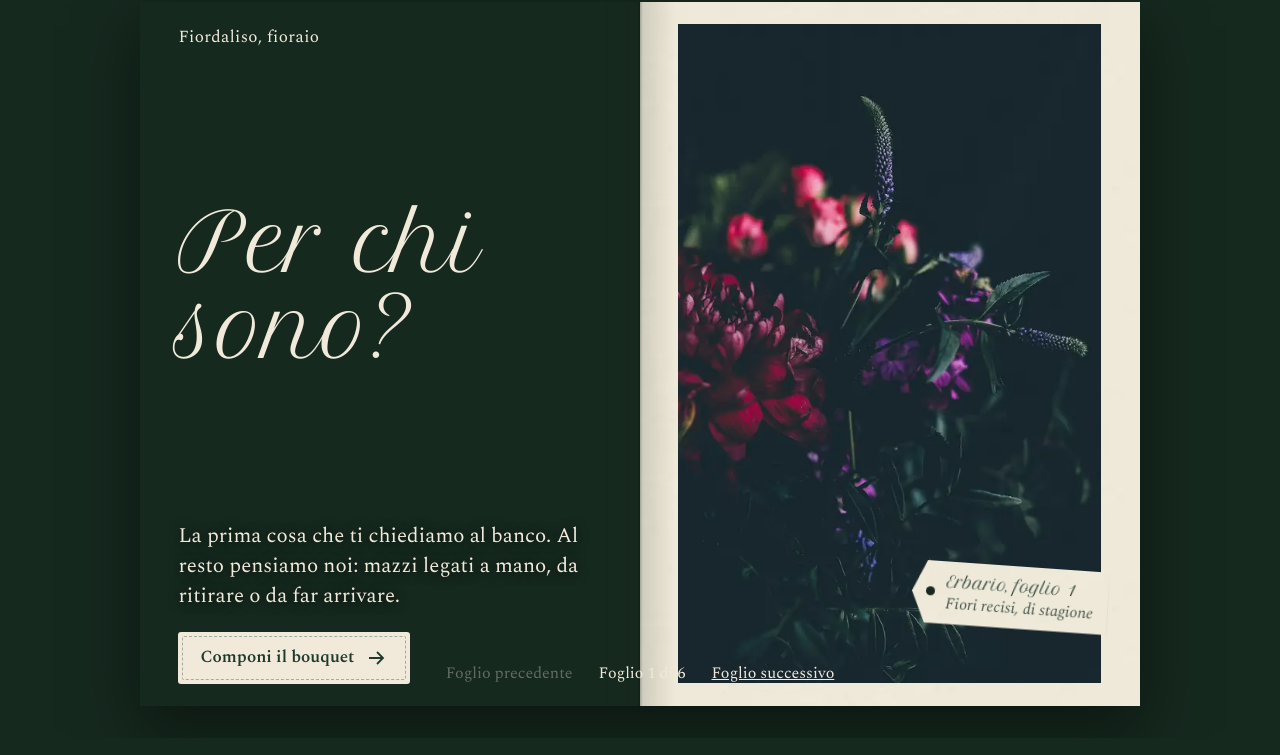
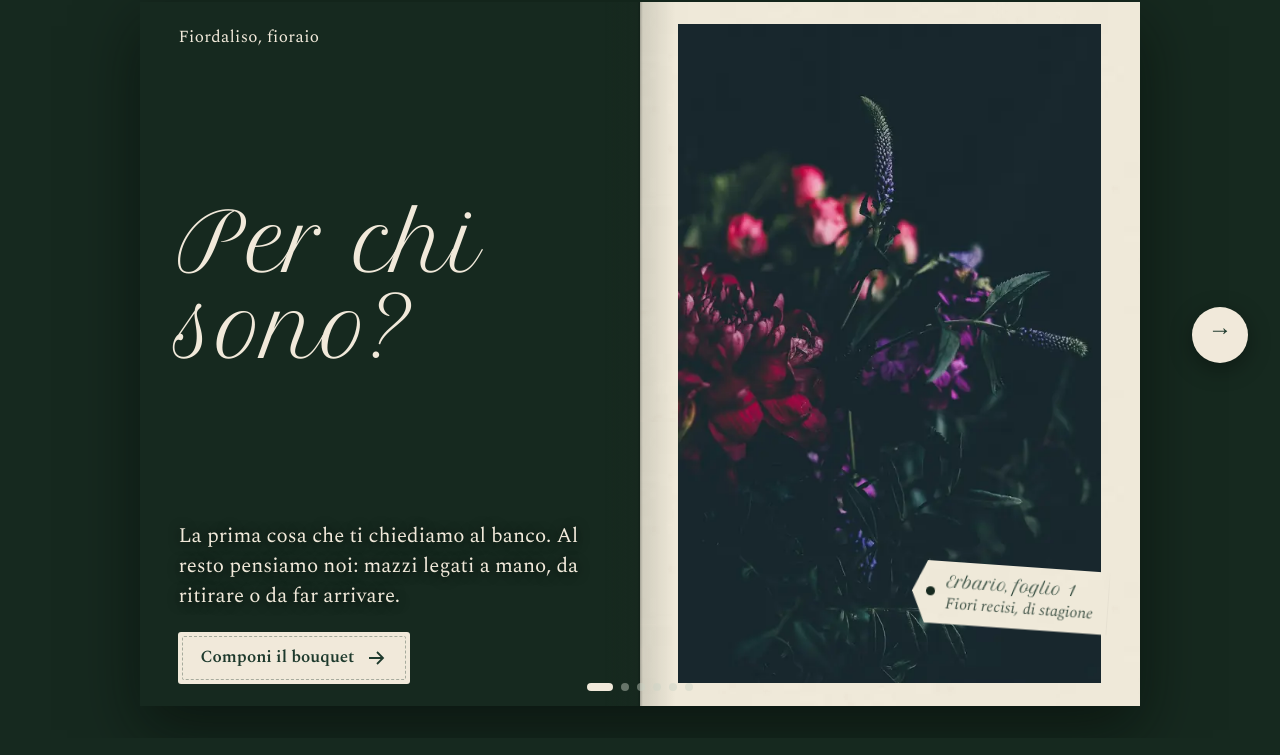
Before and after one commit to mockly-website/fioraio-fiordaliso, a plain HTML site: page index.html in a window 1280 px wide. Shown: the part 97-852 px from the top of the page. Drawn offline with Linux system fonts and the light colour scheme.

Commit message:
Revisione: correzioni di leggibilità e da telefono
Co-Authored-By: Claude Opus 5.5 <noreply@anthropic.com>

```diff
--- a/assets/css/style.css
+++ b/assets/css/style.css
@@ -494,9 +494,28 @@ html.book-on .bq-end__plate { align-items: center; }
 html.book-on .bq-end__plate img { width: auto; max-width: 70%; height: 80%; }
 html.book-on .demo-note { padding: 22px 40px; }
 .flip[hidden] { display: none; }
-html.book-on .flip { position: fixed; z-index: 35; left: 50%; bottom: 8px; transform: translateX(-50%); display: flex; align-items: center; gap: 14px; color: var(--on-board); font-size: 1rem; }
-.flip button { min-height: 44px; padding: 0 12px; text-decoration: underline; }
-.flip button:disabled { opacity: .35; text-decoration: none; cursor: default; }
+/* Comandi del libro (da computer): frecce tonde ai lati, pallini dei fogli in basso */
+html.book-on .flip { position: fixed; z-index: 35; inset: 64px 0 0; pointer-events: none; display: block; color: var(--ink); }
+.flip button {
+  pointer-events: auto; position: absolute; top: 50%; translate: 0 -50%;
+  width: 48px; height: 48px; border-radius: 50%; font-size: 0;
+  background: var(--paper); color: var(--ink); box-shadow: 0 6px 22px rgba(0, 0, 0, .35);
+  display: grid; place-items: center; transition: background .2s, color .2s, scale .12s, opacity .2s;
+}
+.flip button::before { font: 400 1.5rem/1 var(--serif); }
+.flip [data-flip="-1"] { left: 8px; }
+.flip [data-flip="-1"]::before { content: "\2190"; }
+.flip [data-flip="1"] { right: 8px; }
+.flip [data-flip="1"]::before { content: "\2192"; }
+.flip button:hover { background: var(--season); color: var(--paper); }
+.flip button:active { scale: .92; }
+.flip button:focus-visible { outline: 3px solid var(--on-board); outline-offset: 3px; }
+.flip button:disabled { opacity: 0; pointer-events: none; }
+.flip [data-flip-pos] { position: absolute; left: 50%; bottom: 12px; translate: -50% 0; display: flex; gap: 8px; }
+.flip__dot { width: 8px; height: 8px; border-radius: 50%; background: var(--on-board-soft); opacity: .45; transition: width .25s var(--ease), opacity .25s; }
+.flip__dot.is-on { width: 26px; border-radius: 4px; opacity: 1; background: var(--on-board); }
+@media (min-width: 1280px) { .flip button { width: 56px; height: 56px; } .flip [data-flip="-1"] { left: 32px; } .flip [data-flip="1"] { right: 32px; } }
+.flip__sr { position: absolute; width: 1px; height: 1px; overflow: hidden; clip: rect(0 0 0 0); white-space: nowrap; }
 html.book-on .book { margin-bottom: 26px; }
 
 /* Con la tastiera aperta l'anteprima non ruba lo schermo */
@@ -527,3 +546,11 @@ html.book-on .book { margin-bottom: 26px; }
 .demo-note__nav { display: flex; flex-wrap: wrap; gap: 0 22px; margin-bottom: 10px; }
 /* Senza JavaScript: niente menu da aprire e niente conto alla rovescia vuoto */
 html:not(.js) .menu-btn, html:not(.js) .pager, html:not(.js) .pause { display: none; }
+
+/* Revisione 19/11/2026: a 320 px le tre taglie stavano strette */
+@media (max-width: 360px) {
+  .sizes { gap: 6px; }
+  .size { min-width: 0; padding-inline: 2px; }
+  .size b { font-size: 1.15rem; }
+  .size small { font-size: .875rem; }
+}
--- a/assets/js/book.js
+++ b/assets/js/book.js
@@ -65,7 +65,9 @@
     }
     if (flipNav) {
       var n = Math.round(at.p);
-      flipNav.querySelector("[data-flip-pos]").textContent = "Foglio " + (n + 1) + " di " + pairs.length;
+      var pos = flipNav.querySelector("[data-flip-pos]");
+      pos.innerHTML = pairs.map(function (_, i) { return '<i class="flip__dot' + (i === n ? ' is-on' : '') + '"></i>'; }).join("") +
+        '<span class="flip__sr">Foglio ' + (n + 1) + ' di ' + pairs.length + '</span>';
       flipNav.querySelector('[data-flip="-1"]').disabled = n === 0;
       flipNav.querySelector('[data-flip="1"]').disabled = n === pairs.length - 1;
     }
```
